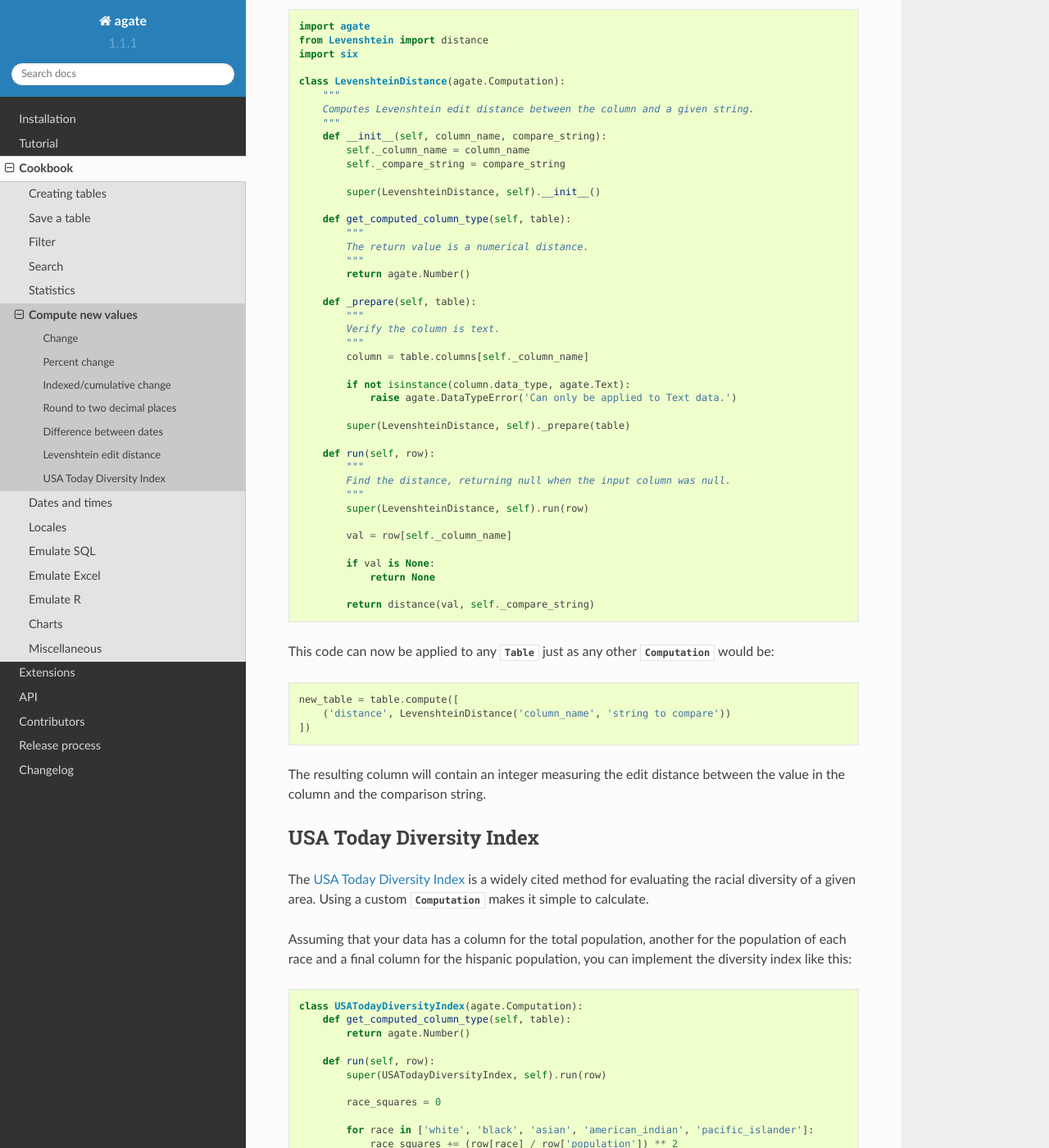
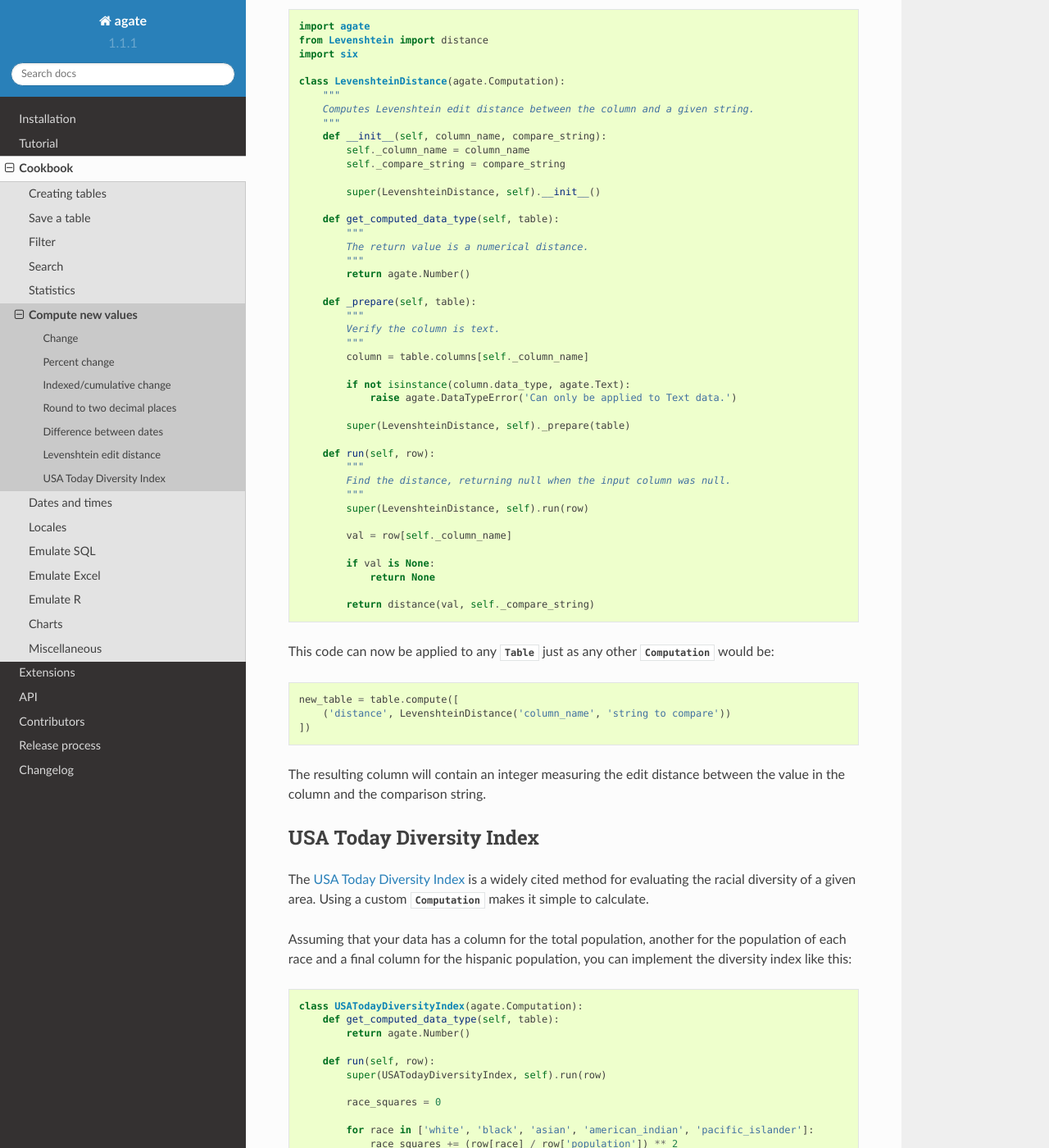
Before and after one commit to wireservice/agate, a Sphinx documentation site: the page built from docs/cookbook/compute.rst, in a window 1280 px wide and 1400 px high, scrolled down 2121 px. Shown: the whole window at 82% size. Built offline with Sphinx 7.4.7 and the Read the Docs theme 2.0.0, drawn with Linux system fonts in a browser that asks for light colours; pages that are not in the unit, such as notebooks, are missing from menus.

Commit message:
Fix bad method names in computations examples. Closes #394.

```diff
--- a/docs/cookbook/compute.rst
+++ b/docs/cookbook/compute.rst
@@ -115,7 +115,7 @@ Implementing Levenshtein requires writing a custom :class:`.Computation`. To sav
 
             super(LevenshteinDistance, self).__init__()
 
-        def get_computed_column_type(self, table):
+        def get_computed_data_type(self, table):
             """
             The return value is a numerical distance.
             """
@@ -165,7 +165,7 @@ Assuming that your data has a column for the total population, another for the p
 .. code-block:: python
 
     class USATodayDiversityIndex(agate.Computation):
-        def get_computed_column_type(self, table):
+        def get_computed_data_type(self, table):
             return agate.Number()
 
         def run(self, row):
```
